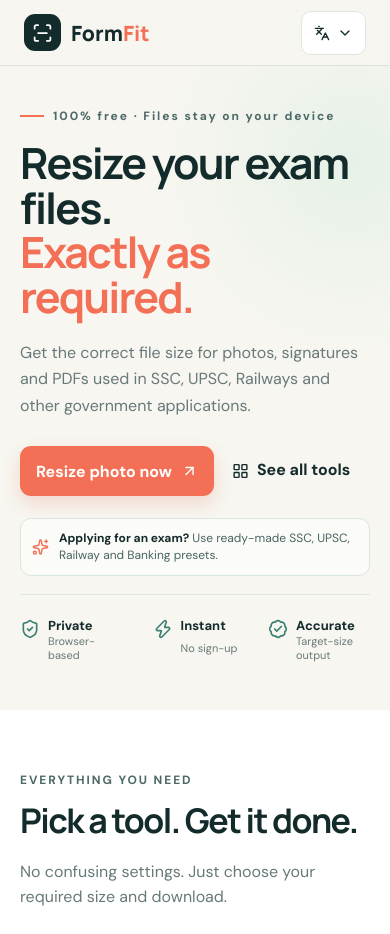
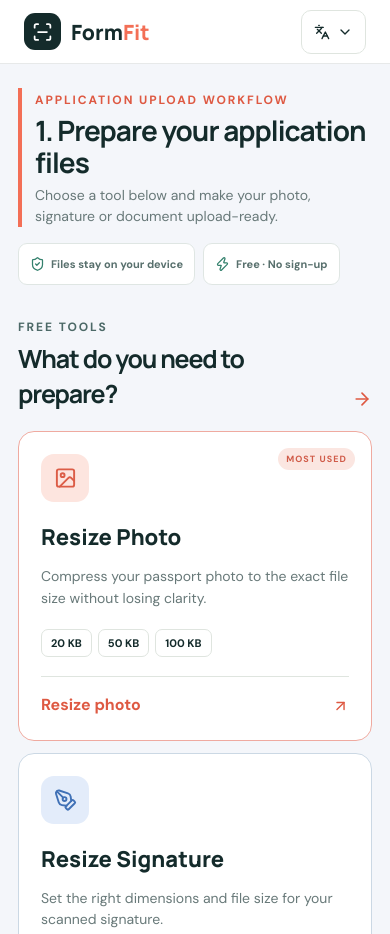
Before and after one commit to Didar-Ahmad/formfit-government-exam-helper, a website: page index.html in a window 390 px wide. Shown: the top 934 px of the page. Drawn offline with nearby package versions, Linux system fonts and the light colour scheme.

Commit message:
Redesign homepage as a direct upload workflow

```diff
--- a/app.js
+++ b/app.js
@@ -34,7 +34,7 @@ function openTool(type, size = 50, customName = '') {
 }
 
 $$('.tool-card').forEach(card => {
-  $('.card-link', card).addEventListener('click', () => openTool(card.dataset.tool, $('.quick-pills button', card).dataset.size));
+  $('.card-link', card).addEventListener('click', () => openTool(card.dataset.tool, $('.quick-pills button:nth-child(2)', card).dataset.size));
   $$('.quick-pills button', card).forEach(btn => btn.addEventListener('click', e => { e.stopPropagation(); openTool(card.dataset.tool, btn.dataset.size); }));
 });
 $$('.preset').forEach(btn => btn.addEventListener('click', () => openTool(btn.dataset.type, btn.dataset.size, btn.dataset.name)));
--- a/hero.css
+++ b/hero.css
@@ -1,70 +1,25 @@
-.preset-nudge {
-  display: flex;
-  align-items: center;
-  gap: 10px;
-  max-width: 590px;
-  padding: 12px 14px;
-  margin: -8px 0 22px;
-  border: 1px solid #d9e6df;
-  border-radius: 11px;
-  background: rgba(255, 255, 255, .58);
-  color: #496562;
-  text-decoration: none;
-  font-size: 12px;
-  line-height: 1.4;
-}
-
-.preset-nudge > svg {
-  width: 17px;
-  flex: 0 0 auto;
-  color: var(--coral);
-}
-
-.preset-nudge > svg:last-child {
-  margin-left: auto;
-  color: var(--ink);
-}
-
-.preset-nudge b { color: var(--ink); }
-
-@media (max-width: 580px) {
-  .hero {
-    min-height: auto;
-    padding: 42px 20px 48px;
-  }
-
-  .hero-visual { display: none; }
-
-  h1 {
-    margin: 17px 0 20px;
-    font-size: 43px;
-    line-height: 1.04;
-  }
-
-  .hero-actions {
-    flex-direction: row;
-    align-items: center;
-    gap: 18px;
-    margin: 27px 0 22px;
-  }
-
-  .hero-actions .button { padding: 13px 16px; }
-
-  .preset-nudge {
-    margin: 0 0 18px;
-    padding: 11px;
-  }
-
-  .preset-nudge > svg:last-child { display: none; }
-  .trust-row { padding-top: 22px; }
-  .trust-row small { max-width: 74px; }
-  .tools-section, .presets-section { padding: 58px 20px; }
-  .tools-section .section-heading { margin-bottom: 26px; }
-}
-
-@media (max-width: 370px) {
-  h1 { font-size: 39px; }
-  .hero-actions { gap: 12px; }
-  .hero-actions .button { padding: 12px 13px; }
-  .hero-actions .text-link { font-size: 13px; }
-}
+body { background: #f4f6fa; }
+.site-header { height: 72px; background: rgba(255,255,255,.96); }
+.direct-intro { display:flex;align-items:flex-end;justify-content:space-between;gap:32px;padding:30px max(4vw,30px) 18px; }
+.workflow-heading { padding-left:18px;border-left:4px solid var(--coral); }
+.workflow-heading .kicker { color:var(--coral-dark); }
+.workflow-heading h1 { margin:6px 0 3px;font-size:clamp(27px,2.5vw,38px);line-height:1.15;letter-spacing:-.035em; }
+.workflow-heading p { margin:0;color:var(--muted);font-size:15px; }
+.direct-trust { display:flex;gap:8px;padding-bottom:3px; }
+.direct-trust span { display:flex;align-items:center;gap:6px;padding:8px 11px;border:1px solid #dfe6e3;border-radius:9px;background:#fff;color:#58706d;font-size:11px;font-weight:700; }
+.direct-trust svg { width:15px;color:#34816d; }
+.tools-section { padding:16px max(4vw,30px) 72px;background:transparent; }
+.section-heading.compact-heading { align-items:center;margin-bottom:20px; }
+.compact-heading h2 { margin-top:5px;font-size:clamp(26px,2.5vw,36px); }
+.preset-jump { display:inline-flex;align-items:center;gap:7px;color:var(--coral-dark);font-size:13px;font-weight:800;text-decoration:none; }
+.preset-jump svg { width:16px; }
+.tool-grid { gap:16px; }
+.tool-card { min-height:292px;padding:26px;border-color:#cbd8e4;border-radius:16px;background:#fff;box-shadow:none; }
+.tool-card.featured { border-color:#efaaa0; }
+.tool-card:hover { border-color:#84a49b;box-shadow:0 12px 28px rgba(26,52,48,.08); }
+.tool-card h3 { font-size:22px; }
+.tool-card p { min-height:58px; }
+.tool-card .icon-box { margin-bottom:28px; }
+.card-link { color:var(--coral-dark); }
+@media(max-width:900px){.direct-intro{align-items:flex-start;flex-direction:column;gap:16px}.tool-grid{grid-template-columns:1fr 1fr}}
+@media(max-width:580px){.site-header{height:64px}.direct-intro{padding:24px 18px 13px}.workflow-heading{padding-left:13px}.workflow-heading h1{margin-top:5px;font-size:28px}.workflow-heading p{margin-top:7px;font-size:14px;line-height:1.5}.direct-trust{width:100%;overflow-x:auto}.direct-trust span{white-space:nowrap}.tools-section{padding:14px 18px 52px}.section-heading.compact-heading{display:flex;align-items:flex-end;gap:12px}.compact-heading h2{font-size:25px}.preset-jump{flex:0 0 auto;font-size:0}.preset-jump svg{width:20px}.tool-grid{grid-template-columns:1fr;gap:12px}.tool-card{min-height:0;padding:22px}.tool-card .icon-box{margin-bottom:20px}.tool-card p{min-height:0}}
--- a/index.html
+++ b/index.html
@@ -24,38 +24,20 @@
   </header>
 
   <main id="top">
-    <section class="hero">
-      <div class="hero-copy">
-        <div class="eyebrow"><span></span> 100% free · Files stay on your device</div>
-        <h1>Resize your exam files.<br><em>Exactly as required.</em></h1>
-        <p>Get the correct file size for photos, signatures and PDFs used in SSC, UPSC, Railways and other government applications.</p>
-        <div class="hero-actions">
-          <button class="button primary hero-tool" data-type="photo" data-size="50">Resize photo now <i data-lucide="arrow-up-right"></i></button>
-          <a class="text-link" href="#tools"><i data-lucide="layout-grid"></i> See all tools</a>
-        </div>
-        <a class="preset-nudge" href="#presets"><i data-lucide="sparkles"></i><span><b>Applying for an exam?</b> Use ready-made SSC, UPSC, Railway and Banking presets.</span><i data-lucide="arrow-right"></i></a>
-        <div class="trust-row">
-          <span><i data-lucide="shield-check"></i><b>Private</b><small>Browser-based</small></span>
-          <span><i data-lucide="zap"></i><b>Instant</b><small>No sign-up</small></span>
-          <span><i data-lucide="badge-check"></i><b>Accurate</b><small>Target-size output</small></span>
-        </div>
+    <section class="direct-intro">
+      <div class="workflow-heading">
+        <span class="kicker">APPLICATION UPLOAD WORKFLOW</span>
+        <h1>1. Prepare your application files</h1>
+        <p>Choose a tool below and make your photo, signature or document upload-ready.</p>
       </div>
-      <div class="hero-visual" aria-hidden="true">
-        <div class="orbit orbit-one"></div><div class="orbit orbit-two"></div>
-        <div class="document-card">
-          <div class="window-dots"><i></i><i></i><i></i></div>
-          <div class="photo-placeholder"><i data-lucide="user-round"></i><span class="crop c1"></span><span class="crop c2"></span><span class="crop c3"></span><span class="crop c4"></span></div>
-          <div class="doc-lines"><b></b><span></span><span></span></div>
-          <div class="size-pill"><i data-lucide="check"></i> 49.8 KB</div>
-        </div>
-        <div class="floating-tag tag-a"><i data-lucide="image"></i><span>PHOTO<small>200 × 230 px</small></span></div>
-        <div class="floating-tag tag-b"><i data-lucide="file-check-2"></i><span>READY<small>Under 50 KB</small></span></div>
-        <div class="stamp"><i data-lucide="check"></i><span>UPLOAD<br>READY</span></div>
+      <div class="direct-trust">
+        <span><i data-lucide="shield-check"></i> Files stay on your device</span>
+        <span><i data-lucide="zap"></i> Free · No sign-up</span>
       </div>
     </section>
 
     <section class="tools-section" id="tools">
-      <div class="section-heading"><div><span class="kicker">EVERYTHING YOU NEED</span><h2>Pick a tool. Get it done.</h2></div><p>No confusing settings. Just choose your required size and download.</p></div>
+      <div class="section-heading compact-heading"><div><span class="kicker">FREE TOOLS</span><h2>What do you need to prepare?</h2></div><a class="preset-jump" href="#presets">Use exam presets <i data-lucide="arrow-right"></i></a></div>
       <div class="tool-grid">
         <article class="tool-card featured" data-tool="photo"><div class="icon-box coral"><i data-lucide="image"></i></div><span class="popular">MOST USED</span><h3>Resize Photo</h3><p>Compress your passport photo to the exact file size without losing clarity.</p><div class="quick-pills"><button data-size="20">20 KB</button><button data-size="50">50 KB</button><button data-size="100">100 KB</button></div><button class="card-link">Resize photo <i data-lucide="arrow-up-right"></i></button></article>
         <article class="tool-card" data-tool="signature"><div class="icon-box blue"><i data-lucide="pen-tool"></i></div><h3>Resize Signature</h3><p>Set the right dimensions and file size for your scanned signature.</p><div class="quick-pills"><button data-size="10">10 KB</button><button data-size="20">20 KB</button><button data-size="50">50 KB</button></div><button class="card-link">Resize signature <i data-lucide="arrow-up-right"></i></button></article>
```
Also changed, not shown: tests/e2e.spec.js (+3 -3 lines).
